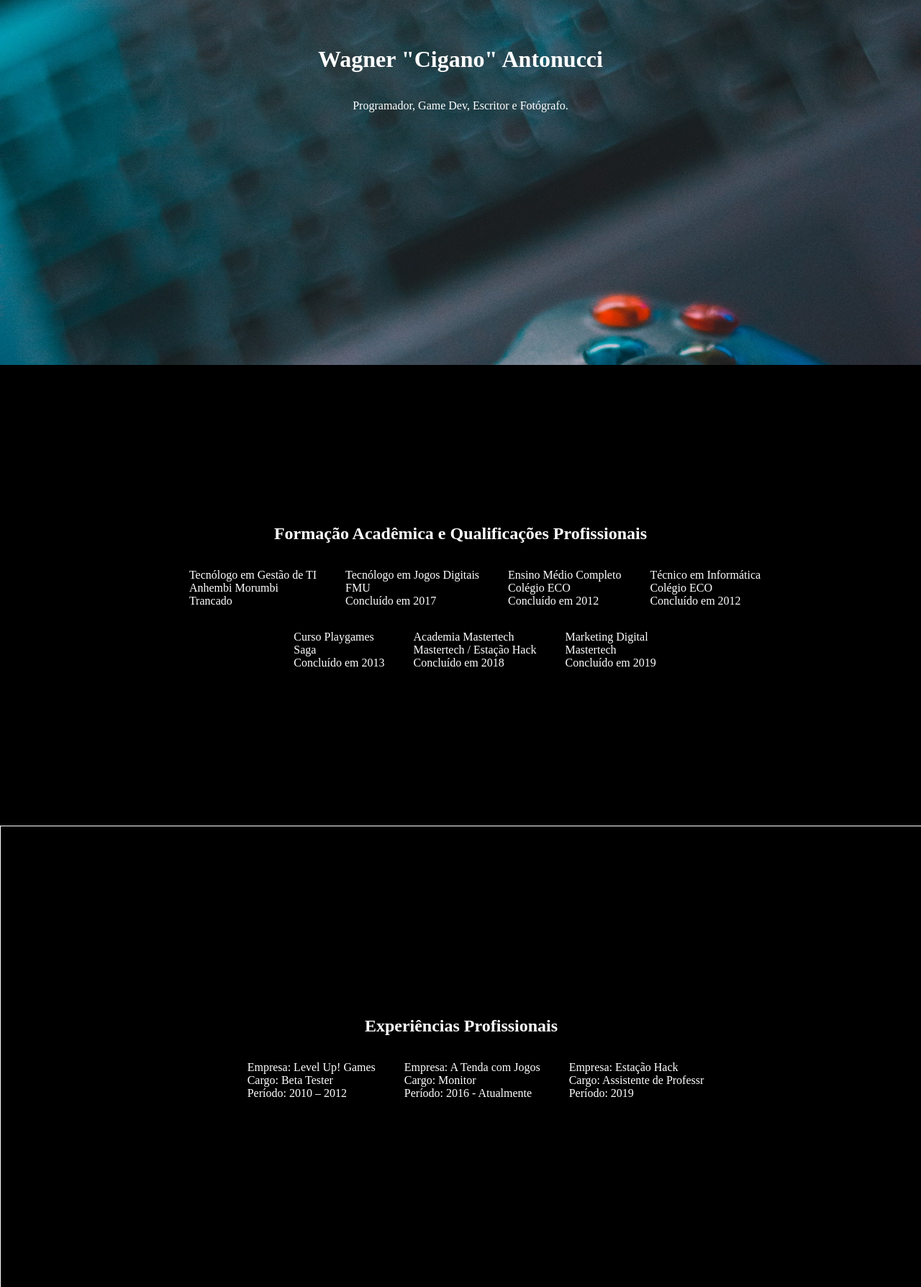
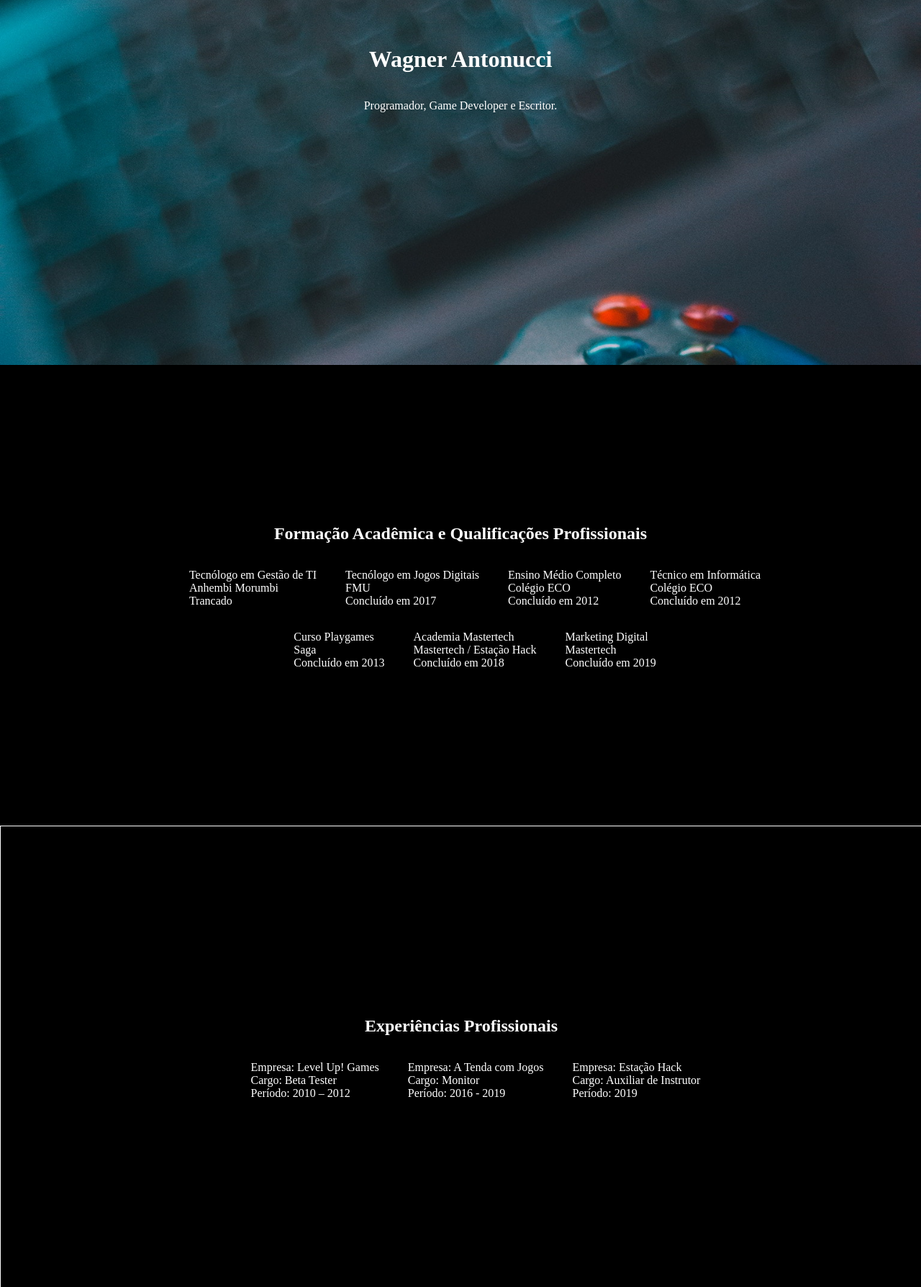
Before and after one commit to OrionAishe/Curriculo, a plain HTML site: page index.html in a window 1280 px wide. Shown: the part 293-2081 px from the top of the page at 72% size. Drawn offline with Linux system fonts and the light colour scheme.

Commit message:
atualizar informações

```diff
--- a/index.html
+++ b/index.html
@@ -19,8 +19,8 @@
     </header>
     <main>
         <div class="banner">
-            <h1>Wagner "Cigano" Antonucci</h1>
-            <p>Programador, Game Dev, Escritor e Fotógrafo.</p>
+            <h1>Wagner Antonucci</h1>
+            <p>Programador, Game Developer e Escritor.</p>
         </div>
         <div id="estudos">
             <div>
@@ -79,11 +79,11 @@
                 <ul>
                     <li>Empresa:<a href="https://www.facebook.com/ATendaJogos/" target="_blank"> A Tenda com Jogos</a></li>
                     <li>Cargo: Monitor</li>
-                    <li>Período: 2016 - Atualmente</li>
+                    <li>Período: 2016 - 2019</li>
                 </ul>
                 <ul>
                     <li>Empresa: <a href="https://mastertech.com.br/estacaohack" target="_blank">Estação Hack</a></li>
-                    <li>Cargo: Assistente de Professr</li>
+                    <li>Cargo: Auxiliar de Instrutor</li>
                     <li>Período: 2019</li>
                 </ul>
             </div>
@@ -118,13 +118,7 @@
             <ul>
                 <li><h2>Redes Sociais:</h2></li>
                 <li><a href="https://www.linkedin.com/in/wagner-antonucci" target="_blank">LinkedIn</a></li>
-                <li><a href="https://www.facebook.com/cigarette.attracted" target="_blank">Facebook</a></li>
                 <li><a href="https://www.instagram.com/cigaretteattracted/" target="_blank">Instagram</a></li>
-            </ul>
-            <ul>
-                <li><h2>Blogs:</h2></li>
-                <li><a href="https://enlacesliterarios.com/author/wagantonucci/" target="_blank">Enlaces Literários</a></li>
-                <li><a href="http://cigaretteattracted.tumblr.com/" target="_blank">Tumblr</a></li>
             </ul>
             <ul>
                 <li><h2>Contato:</h2></li>
```
